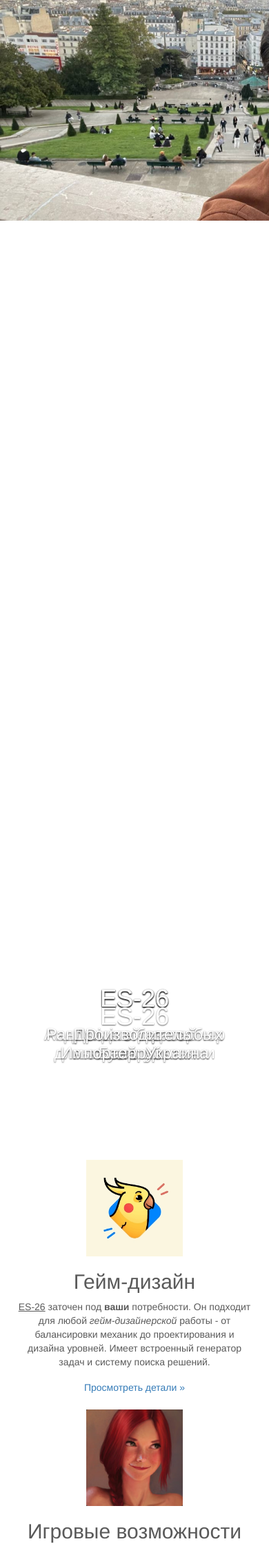
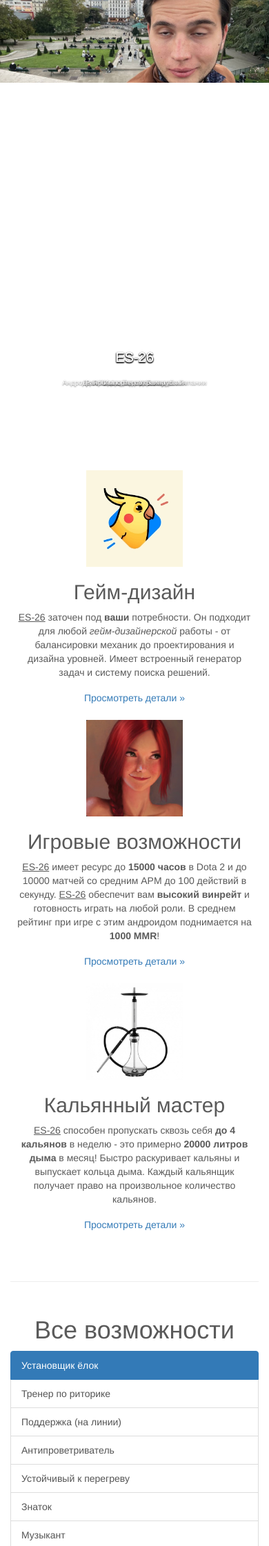
Before and after one commit to healplease/venbirthday, a Flask app: page / in a window 390 px wide; the page is wider, and only the part inside the window is pictured. Shown: the top 2242 px of that part at 69% size. Run offline with Flask 2, Linux system fonts and the light colour scheme; some libraries are stand-ins or nearby versions.

Commit message:
styles for mobile

```diff
--- a/app/static/style.css
+++ b/app/static/style.css
@@ -24,7 +24,9 @@
   /* Declare heights because of positioning of img element */
   .carousel-item {
     height: 32rem;
+    text-shadow: 1px 2px #777;
   }
+
   .carousel-item > img {
     position: absolute;
     top: 0;
@@ -34,6 +36,37 @@
     object-fit: cover;
   }
 
+  @media (max-width: 768px) {
+    .carousel-item {
+      height: 12rem;
+    }
+
+    .carousel-item > img {
+        height: 12rem;
+    }
+
+    .carousel-item h1 {
+        font-size: 2rem;
+    }
+
+    .carousel-item h3 {
+        font-size: 1rem;
+    }
+
+    .carousel-caption {
+        bottom: 1rem;
+        left: 1rem;
+        right: 1rem;
+    }
+
+    .carousel-control-next, .carousel-control-prev {
+        display: none;
+    }
+
+    .tab-pane {
+      padding-top: 2rem;
+    }
+}
 
   /* MARKETING CONTENT
   -------------------------------------------------- */
--- a/app/templates/index.html
+++ b/app/templates/index.html
@@ -53,7 +53,7 @@
           <h1 class="display-4 text-center mb-5">Все возможности</h1>
 
           <div class="row">
-            <div class="col-4">
+            <div class="col-md-4">
               <div class="list-group" id="list-tab" role="tablist">
                 {% for item in functions %}
                 <a class="list-group-item list-group-item-action {% if loop.index == 1 %}active{% endif %}"
@@ -61,7 +61,7 @@
                 {% endfor %}
             </div>
             </div>
-            <div class="col-8">
+            <div class="col-md-8">
               <div class="tab-content" id="nav-tabContent">
                 {% for item in functions %}
                 <div class="tab-pane fade show {% if loop.index == 1 %}active{% endif %}"
@@ -69,7 +69,7 @@
                     <p class="lead">{{ item.description|safe }}</p>
                     {% if item.img %}
                     <hr>
-                    <img src="{{ url_for('static', filename=item.img) }}" class="rounded mx-auto d-block">
+                    <img src="{{ url_for('static', filename=item.img) }}" class="img-fluid rounded mx-auto d-block">
                     {% endif %}
                     {% if item.small %}
                     <hr>
```
